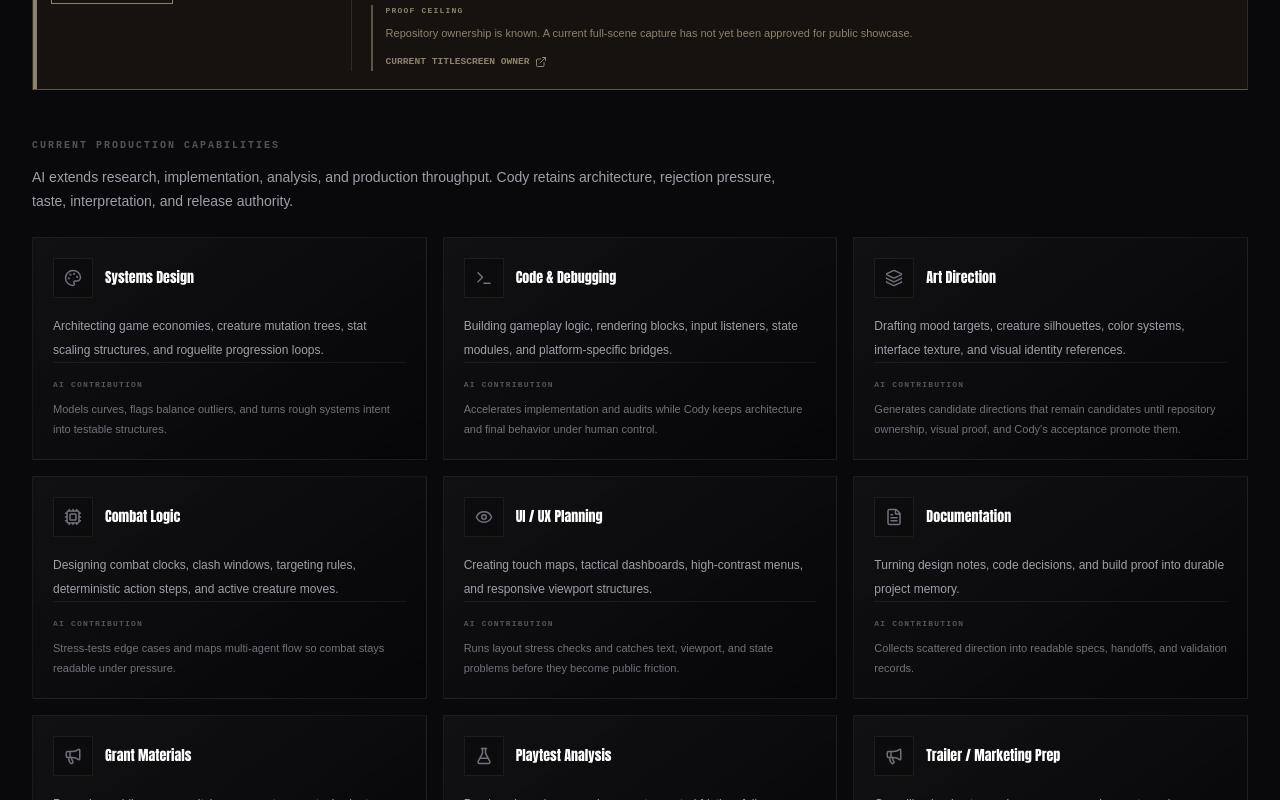
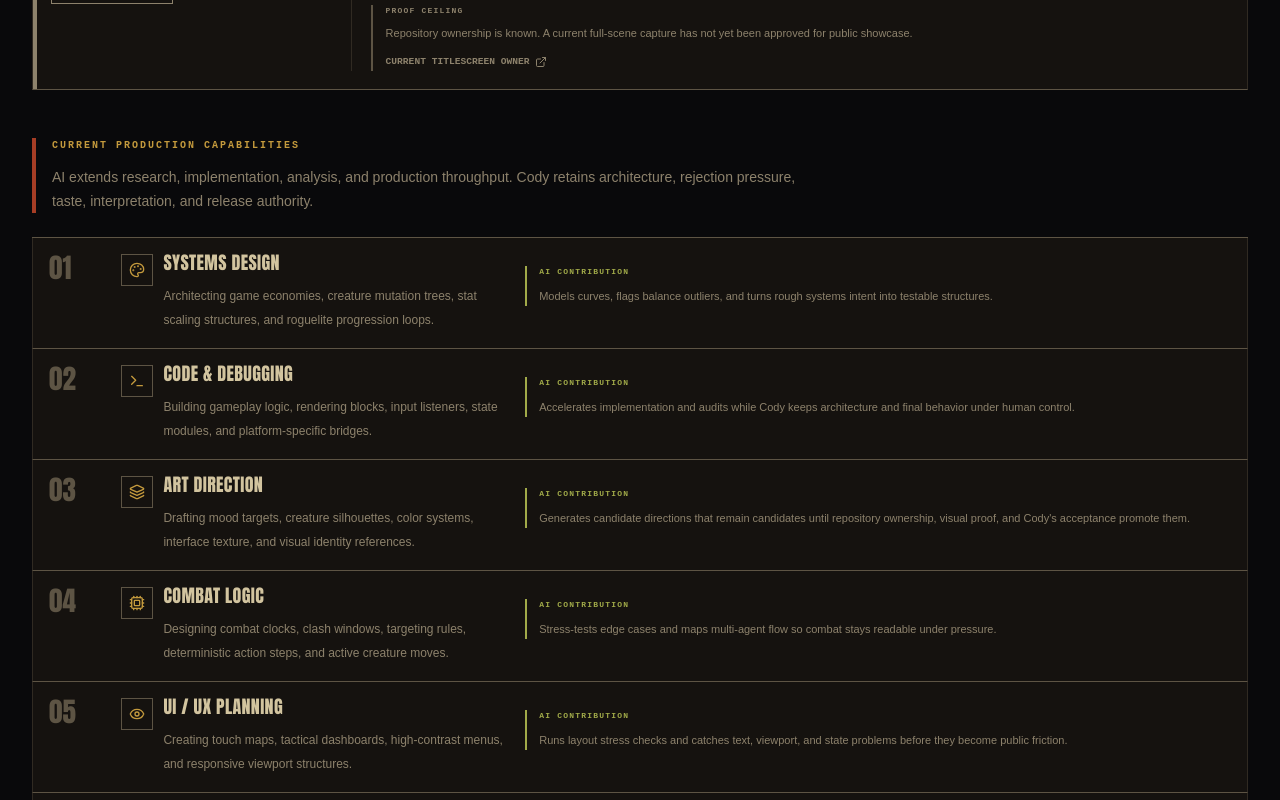
Before and after one commit to ultramonkey23/Ultramonkeydog-studios-, a React (Vite) app: page / in a window 1280 px wide. Shown: the part 7940-8740 px from the top of the page. Built offline with nearby package versions, Linux system fonts and the light colour scheme.

Commit message:
Replace capability cards with production rows

```diff
--- a/src/components/MethodGrid.tsx
+++ b/src/components/MethodGrid.tsx
@@ -17,6 +17,7 @@ import {
 
 import { PRODUCTION_ROLES } from "../data";
 import StudioSignals from "./StudioSignals";
+import "../method-material.css";
 
 const iconMap = {
   Terminal,
@@ -34,44 +35,46 @@ export default function MethodGrid() {
     <div id="method-grid-section">
       <StudioSignals />
 
-      <div className="mb-6 max-w-3xl">
-        <p className="font-mono text-[10px] font-bold uppercase tracking-[0.2em] text-zinc-600">
+      <div className="mb-6 max-w-3xl border-l-4 border-[var(--umd-rust)] pl-4">
+        <p className="font-mono text-[10px] font-bold uppercase tracking-[0.2em] text-[var(--umd-gold)]">
           Current production capabilities
         </p>
-        <p className="mt-3 text-xs leading-6 text-zinc-400 sm:text-sm">
+        <p className="mt-3 text-xs leading-6 text-[var(--umd-ash)] sm:text-sm">
           AI extends research, implementation, analysis, and production throughput.
           Cody retains architecture, rejection pressure, taste, interpretation, and
           release authority.
         </p>
       </div>
 
-      <div className="grid grid-cols-1 gap-4 md:grid-cols-2 lg:grid-cols-3">
-        {PRODUCTION_ROLES.map((role) => {
+      <div className="method-capabilities">
+        {PRODUCTION_ROLES.map((role, index) => {
           const Icon = iconMap[role.iconName as keyof typeof iconMap] ?? Wrench;
 
           return (
-            <article
-              key={role.title}
-              className="group flex h-full flex-col rounded-xl border border-white/7 bg-[linear-gradient(145deg,rgba(24,24,27,0.58),rgba(6,6,8,0.92))] p-5 transition-colors hover:border-amber-500/25"
-            >
-              <div className="flex items-center gap-3">
-                <div className="rounded-lg border border-white/7 bg-black/25 p-2.5 text-zinc-500 transition-colors group-hover:text-amber-300">
-                  <Icon size={18} />
-                </div>
-                <h4 className="font-display text-sm font-bold text-white">
-                  {role.title}
-                </h4>
+            <article key={role.title} className="method-capability">
+              <div className="method-capability__index">
+                {String(index + 1).padStart(2, "0")}
               </div>
 
-              <p className="mt-4 text-xs leading-6 text-zinc-400">
-                {role.roleDescription}
-              </p>
+              <div className="method-capability__identity">
+                <div className="method-capability__icon">
+                  <Icon size={16} />
+                </div>
+                <div>
+                  <h4 className="font-display text-lg uppercase leading-none tracking-[0.02em] text-[var(--umd-bone)]">
+                    {role.title}
+                  </h4>
+                  <p className="mt-3 text-xs leading-6 text-[var(--umd-ash)]">
+                    {role.roleDescription}
+                  </p>
+                </div>
+              </div>
 
-              <div className="mt-auto border-t border-white/6 pt-4">
-                <p className="font-mono text-[8px] font-bold uppercase tracking-[0.15em] text-zinc-600">
+              <div className="method-capability__ai">
+                <p className="font-mono text-[8px] font-bold uppercase tracking-[0.15em] text-[var(--umd-bile)]">
                   AI contribution
                 </p>
-                <p className="mt-2 text-[11px] leading-5 text-zinc-500">
+                <p className="mt-2 text-[11px] leading-5 text-[var(--umd-ash)]">
                   {role.howAiHelps}
                 </p>
               </div>
```
